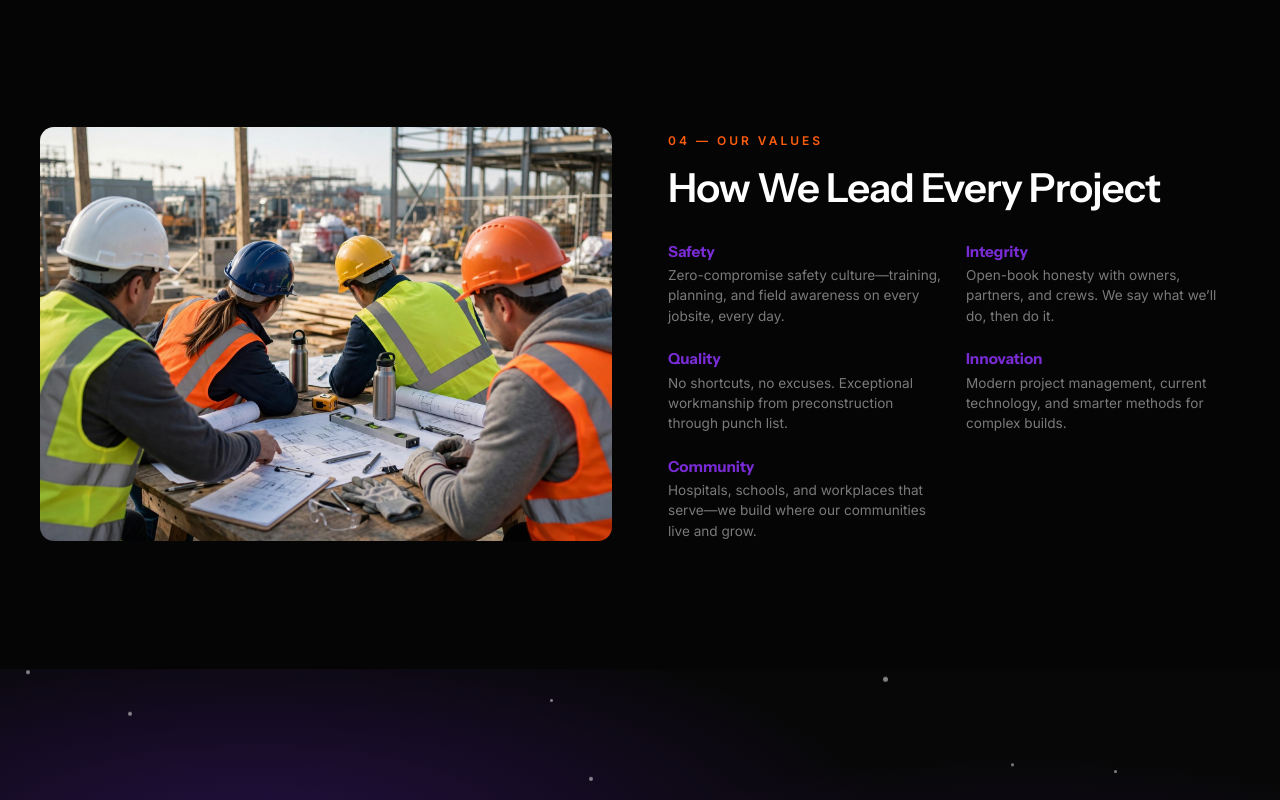
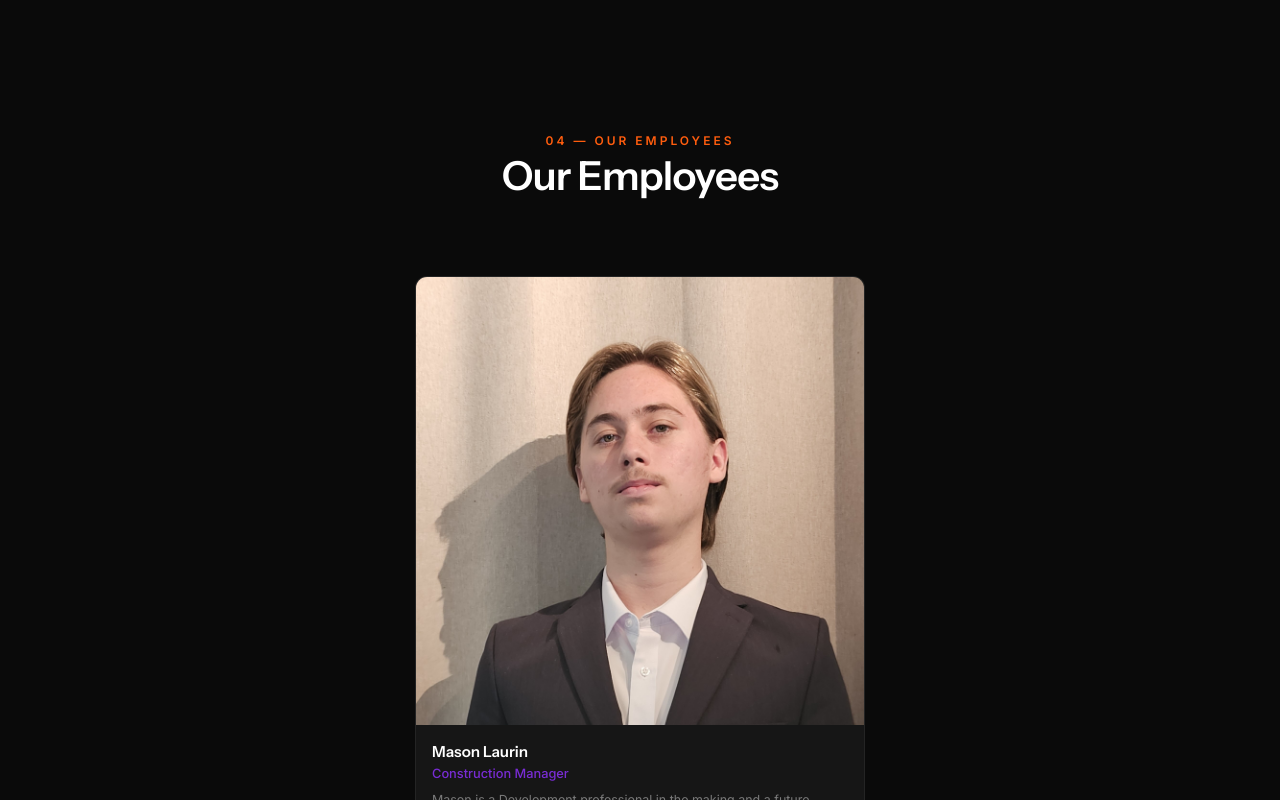
Before and after one commit to TaimoorWajid/website-320grit-angular, an Angular app: page /our-leadership in a window 1280 px wide. Shown: the part 2760-3560 px from the top of the page. Built offline with nearby package versions, Linux system fonts and the light colour scheme.

Commit message:
Client updates: leadership shows Brett only, Mason moves to new Our Employees section (single centered cards); remove Construction Management/Owner Representation from What-we-do mega menu; fix Decidedly Owner & Team-centric title escaping

```diff
--- a/src/app/core/data/mega-menu.data.ts
+++ b/src/app/core/data/mega-menu.data.ts
@@ -104,15 +104,9 @@ export const MEGA_MENUS: MegaMenu[] = [
         items: [
           {
             href: '/approach/owner-centric',
-            title: 'Decidedly Owner &amp; Team-centric',
+            title: 'Decidedly Owner & Team-centric',
             desc: 'Research, budgeting, and planning.',
             icon: `01`,
-          },
-          {
-            href: '/approach/owner-representation',
-            title: 'Construction Management / Owner Representation',
-            desc: 'Collaborative design and value engineering.',
-            icon: `02`,
           },
         ],
       },
--- a/src/app/features/about/about-us/about-us.data.ts
+++ b/src/app/features/about/about-us/about-us.data.ts
@@ -65,8 +65,6 @@ export const ABOUT_CARDS: AboutCard[] = [
 const LEADER_LINES: Record<string, string> = {
   'Brett Smith':
     'Over 8 years of construction project oversight across railroad, medical, commercial, and multifamily projects — driven by the lasting impact great spaces have on the people who use them.',
-  'Mason Laurin':
-    'A development professional and future industry leader — currently CM consulting on $82M of hospital projects while pursuing an Engineering and Business degree.',
 };
 
 export const LEADERSHIP_PREVIEW: TeamMember[] = TEAM.map((m) => ({
--- a/src/app/features/about/our-leadership/our-leadership-page.component.html
+++ b/src/app/features/about/our-leadership/our-leadership-page.component.html
@@ -15,6 +15,7 @@
     gridMargin="0 auto"
   />
   <app-team-grid sectionId="lead-team" background="#0A0A0A" label="03 — Meet Our Team" title="Our Leadership Team" [members]="TEAM" />
+  <app-team-grid sectionId="lead-employees" background="#0A0A0A" label="04 — Our Employees" title="Our Employees" [members]="EMPLOYEES" />
   <!-- Values split: custom nested 2-col plain list per source -->
   <section class="hc-section" id="lead-values" [style.background]="'#050505'">
     <div class="hc-container">
@@ -44,7 +45,7 @@
   </section>
   <app-cta-band
     sectionId="lead-cta"
-    eyebrow="05 — Get Started"
+    eyebrow="06 — Get Started"
     title="Build With Leaders<br>Who Own the Outcome."
     text="Start a conversation with the team that plans, manages, and stands behind every 320 Grit project — from first bid to final handover."
     ctaLabel="Start the Conversation"
--- a/src/app/features/about/our-leadership/our-leadership-page.component.ts
+++ b/src/app/features/about/our-leadership/our-leadership-page.component.ts
@@ -5,7 +5,7 @@ import { ValueCardGridComponent } from '../shared/value-card-grid/value-card-gri
 import { TeamGridComponent } from '../shared/team-grid/team-grid.component';
 import { CtaBandComponent } from '../../../shared/components/cta-band/cta-band.component';
 import { HcRevealDirective } from '../shared/hc-reveal.directive';
-import { APPROACH, HERO, TEAM, VALUES_LIST, VALUES_SPLIT } from './our-leadership.data';
+import { APPROACH, EMPLOYEES, HERO, TEAM, VALUES_LIST, VALUES_SPLIT } from './our-leadership.data';
 
 /** Our Leadership page — composition of shared hc- sections. */
 @Component({
@@ -18,6 +18,7 @@ export class OurLeadershipPageComponent {
   protected readonly HERO = HERO;
   protected readonly APPROACH = APPROACH;
   protected readonly TEAM = TEAM;
+  protected readonly EMPLOYEES = EMPLOYEES;
   protected readonly VALUES_SPLIT = VALUES_SPLIT;
   protected readonly VALUES_LIST = VALUES_LIST;
 
--- a/src/app/features/about/our-leadership/our-leadership.data.ts
+++ b/src/app/features/about/our-leadership/our-leadership.data.ts
@@ -45,6 +45,10 @@ export const TEAM: TeamMember[] = [
     bio: 'Brett has over 8 years of construction project oversight with a focus on railroad, medical, commercial, and multifamily, and residential construction. He has developed his expertise in delivering urgent and complex projects from pre-construction through completion while keeping stakeholder\u2019s expectations and interests at heart. Brett\u2019s passion for construction is driven by the opportunity to create lasting, tangible spaces that impact people\u2019s lives and contribute to the growth and development of our families and communities. Whether it\u2019s a hospital that saves lives, an office space that fosters innovation, or a multifamily building that provides an inviting home to families, Brett is driven by the ability to leave a lasting impact. The knowledge that he has contributed to shaping the spaces where people work, live, and heal is what fuels his ongoing dedication to the craft of construction.',
     img: 'assets/images/brett-smith.webp',
   },
+];
+
+/** Employees — team members outside the leadership category. */
+export const EMPLOYEES: TeamMember[] = [
   {
     name: 'Mason Laurin',
     role: 'Construction Manager',
@@ -57,7 +61,7 @@ export const TEAM: TeamMember[] = [
 export const VALUES_SPLIT: SplitData = {
   id: 'lead-values',
   background: '#050505',
-  label: '04 — Our Values',
+  label: '05 — Our Values',
   title: 'How We Lead Every Project',
   image: {
     src: 'assets/images/leadership-values.webp',
--- a/src/app/features/about/shared/team-grid/team-grid.component.html
+++ b/src/app/features/about/shared/team-grid/team-grid.component.html
@@ -6,7 +6,7 @@
       }
       <h2 class="hc-display-md">{{ title() }}</h2>
     </div>
-    <div class="ab-team-grid" [class.ab-team-grid--two]="members().length === 2" hcReveal>
+    <div class="ab-team-grid" [class.ab-team-grid--one]="members().length === 1" [class.ab-team-grid--two]="members().length === 2" hcReveal>
       @for (m of members(); track m.name) {
         <article class="ab-team-card">
           <div class="ab-team-photo">
--- a/src/app/features/about/shared/team-grid/team-grid.component.scss
+++ b/src/app/features/about/shared/team-grid/team-grid.component.scss
@@ -4,10 +4,16 @@
    consistent photo aspect ratio across all members.
    With 2 members, the grid switches to two
    centered columns at the same card width, instead of leaving a 3rd
-   column empty. */
+   column empty. With 1 member, a single centered column at the same
+   card width (half the two-column width, minus half the gap). */
 .ab-team-grid {
   grid-template-columns: repeat(3, 1fr);
   align-items: stretch;
+}
+.ab-team-grid--one {
+  grid-template-columns: 1fr;
+  max-width: 450px;
+  margin-inline: auto;
 }
 .ab-team-grid--two {
   grid-template-columns: repeat(2, 1fr);
@@ -30,6 +36,7 @@
 }
 @media (max-width: 900px) {
   .ab-team-grid { grid-template-columns: repeat(2, 1fr); }
+  .ab-team-grid--one { grid-template-columns: 1fr; }
 }
 @media (max-width: 600px) {
   .ab-team-grid { grid-template-columns: 1fr; }
```
